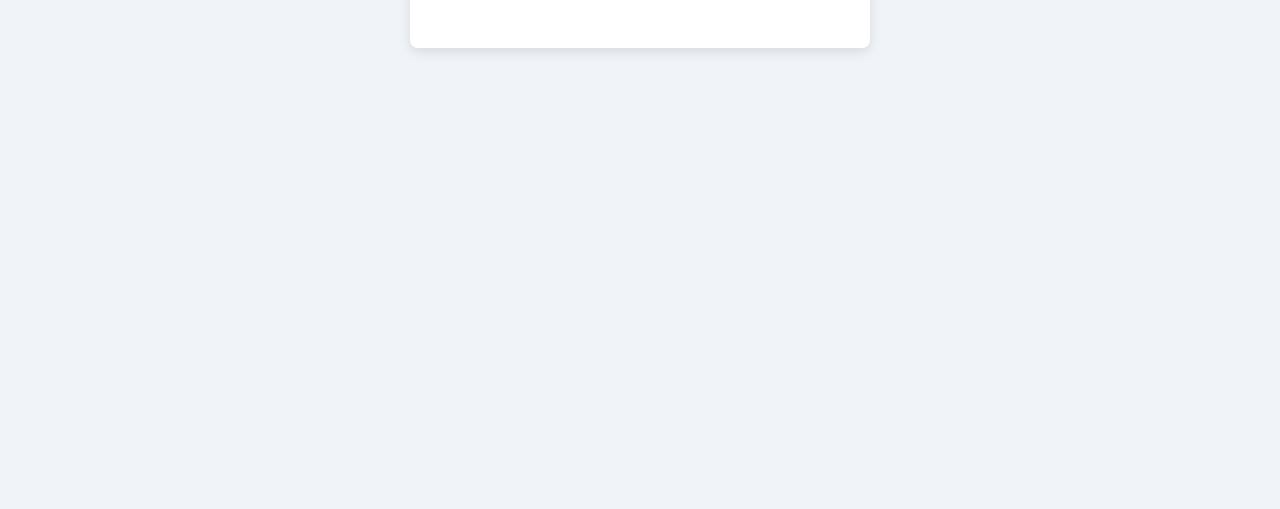
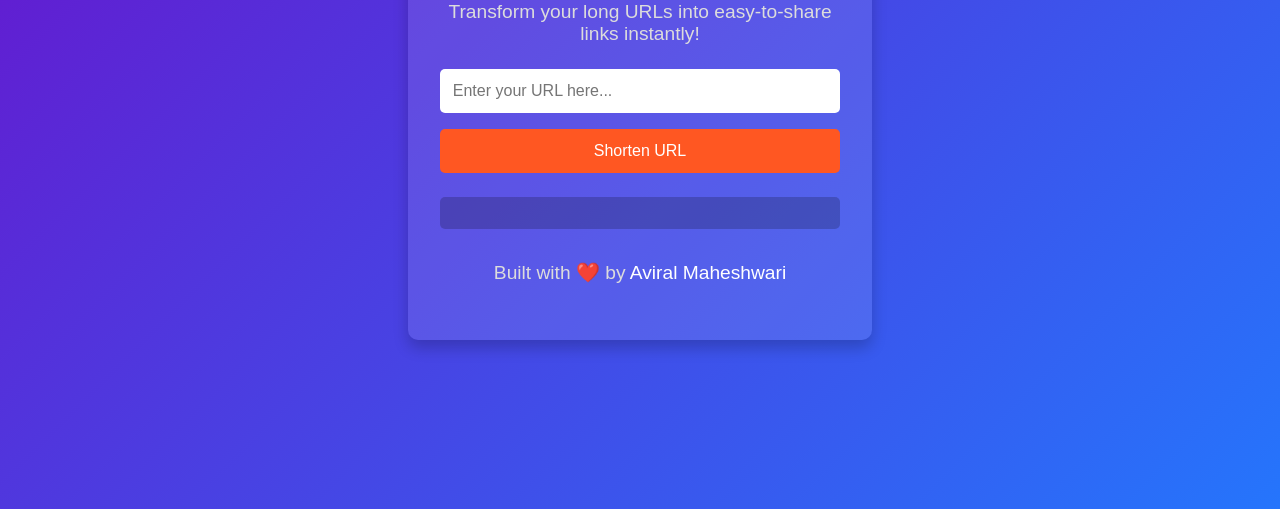
Before and after one commit to Aviral-Maheshwari/Custom_URL-Shortener-master, a website: page build/index.html in a window 1280 px wide. Shown: the part 291-800 px from the top of the page. Drawn offline with Linux system fonts and the light colour scheme.

Commit message:
Updated CSS

```diff
--- a/build/index.html
+++ b/build/index.html
@@ -8,12 +8,18 @@
 </head>
 <body>
   <div class="container">
-    <h1>URL Shortener</h1>
+    <h1>Shorten Your Links</h1>
+    <p>Transform your long URLs into easy-to-share links instantly!</p>
     <form id="urlForm">
-      <input type="text" id="urlInput" placeholder="Enter your URL" required />
+      <input type="text" id="urlInput" placeholder="Enter your URL here..." required />
       <button type="submit">Shorten URL</button>
     </form>
     <div id="result"></div>
+    <footer>
+      <p>
+        Built with ❤️ by <a href="#">Aviral Maheshwari</a>
+      </p>
+    </footer>
   </div>
   <script src="script.js"></script>
 </body>
--- a/build/styles.css
+++ b/build/styles.css
@@ -1,72 +1,81 @@
-
 body {
-    font-family: 'Arial', sans-serif;
-    background-color: #f0f4f8;
     margin: 0;
-    padding: 0;
+    font-family: Arial, sans-serif;
+    background: linear-gradient(135deg, #6a11cb, #2575fc);
+    color: #fff;
+    display: flex;
+    align-items: center;
+    justify-content: center;
+    height: 100vh;
   }
 
-
   .container {
+    text-align: center;
+    background: rgba(255, 255, 255, 0.1);
+    padding: 2rem;
+    border-radius: 10px;
+    box-shadow: 0 8px 15px rgba(0, 0, 0, 0.2);
     max-width: 400px;
-    margin: 80px auto;
-    padding: 30px;
-    background-color: #ffffff;
-    border-radius: 8px;
-    box-shadow: 0 4px 12px rgba(0, 0, 0, 0.1);
-    text-align: center;
+    width: 90%;
   }
 
-
   h1 {
-    color: #333;
-    font-size: 2em;
-    margin-bottom: 20px;
+    font-size: 2.5rem;
+    margin-bottom: 1rem;
   }
 
+  p {
+    font-size: 1.2rem;
+    margin-bottom: 1.5rem;
+    color: #dcdcdc;
+  }
 
-#urlForm {
+  form {
     display: flex;
     flex-direction: column;
-    gap: 15px;
   }
 
-
-#urlInput {
-    padding: 12px;
-    border: 1px solid #ccc;
+  input {
+    padding: 0.8rem;
+    font-size: 1rem;
+    border: none;
     border-radius: 5px;
-    font-size: 16px;
-    transition: border-color 0.3s ease;
+    margin-bottom: 1rem;
   }
 
-
-#urlInput:focus {
-    border-color: #007bff;
-    outline: none;
+  button {
+    background: #ff5722;
+    color: #fff;
+    border: none;
+    padding: 0.8rem;
+    font-size: 1rem;
+    border-radius: 5px;
+    cursor: pointer;
+    transition: background 0.3s;
   }
 
-
-button {
-    padding: 12px;
-    font-size: 16px;
-    background-color: #007bff;
-    color: white;
-    border: none;
-    border-radius: 5px;
-    cursor: pointer;
-    transition: background-color 0.3s ease;
+  button:hover {
+    background: #e64a19;
   }
 
-
-button:hover {
-    background-color: #0056b3;
+  #result {
+    margin-top: 1.5rem;
+    padding: 1rem;
+    background: rgba(0, 0, 0, 0.2);
+    border-radius: 5px;
   }
 
+  footer {
+    margin-top: 2rem;
+    font-size: 0.9rem;
+    color: #ccc;
+  }
 
-#result {
-    margin-top: 20px;
-    font-size: 18px;
-    color: #28a745;
-    text-align: center;
+  footer a {
+    color: #fff;
+    text-decoration: none;
   }
+
+  footer a:hover {
+    text-decoration: underline;
+  }
```
Lines whose indentation alone changed are shown as unchanged.
